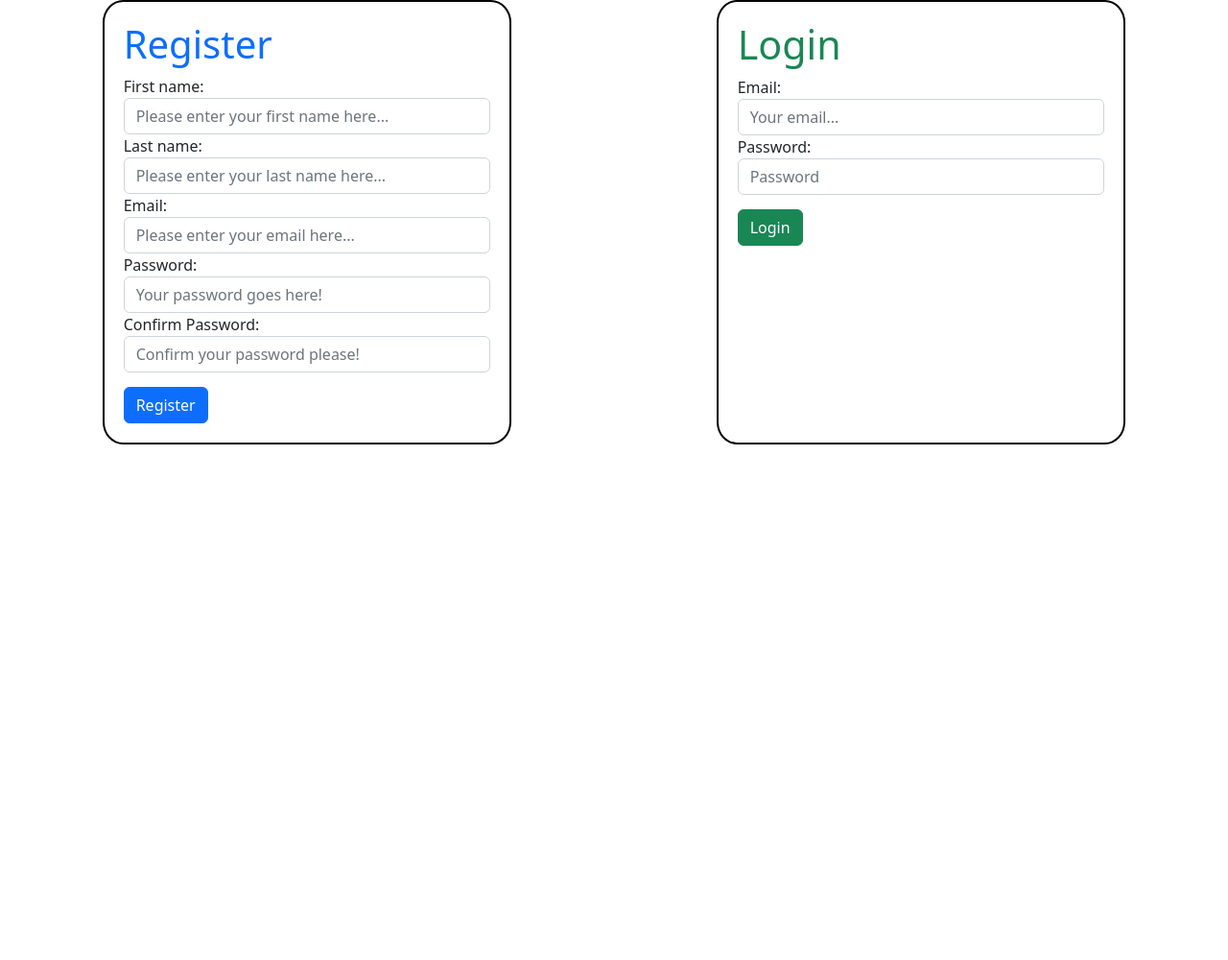
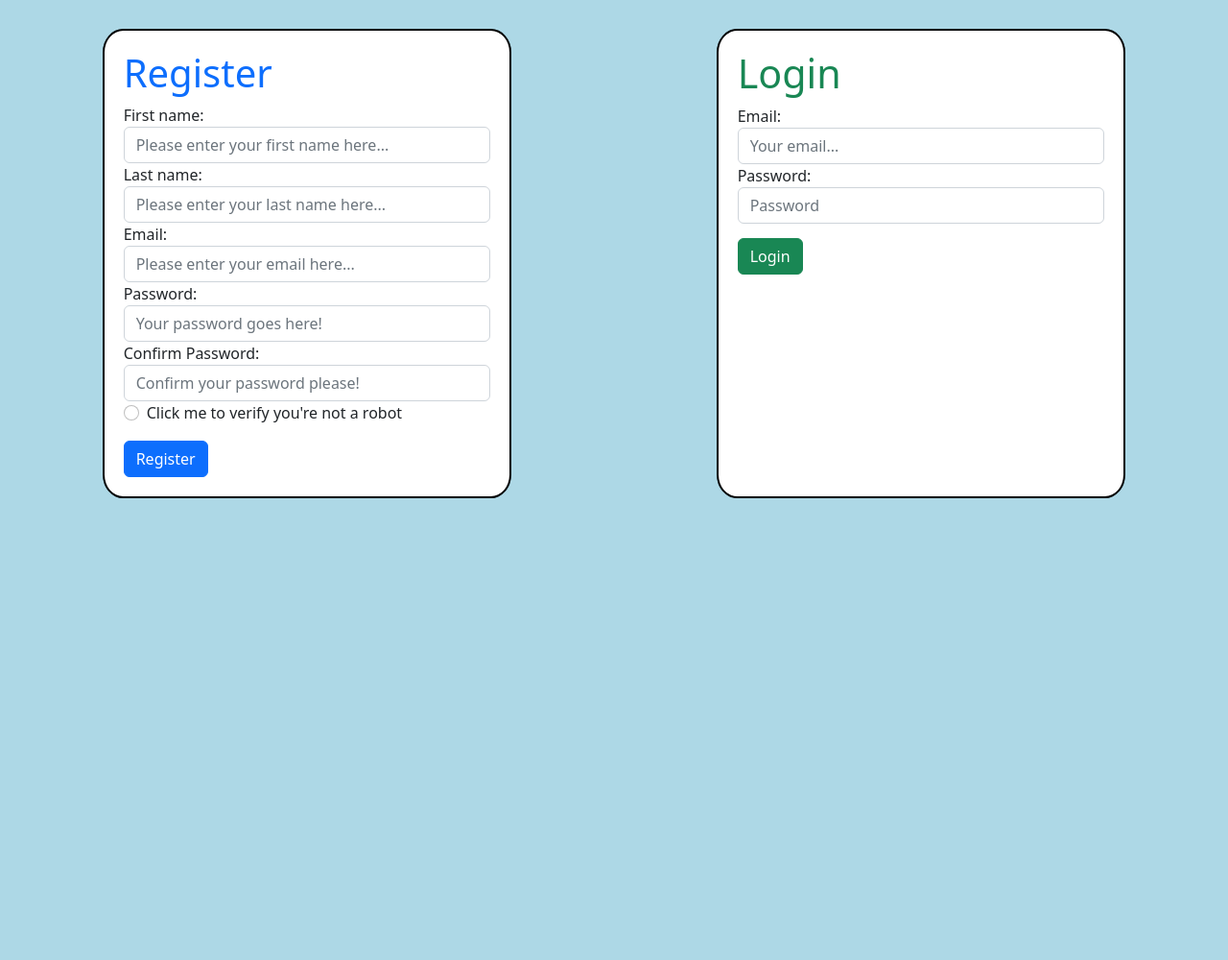
Before and after one commit to Steven-DeTeso/Login_Registration_Core, a Flask app: page / in a window 1280 px wide. Shown: the whole page at 96% size. Before the commit the page ends 463 px from the top, so only its background shows below. Run offline with Flask 2, Linux system fonts and the light colour scheme.

Commit message:
added more style and radio btn to register

```diff
--- a/flask_app/controllers/users.py
+++ b/flask_app/controllers/users.py
@@ -16,7 +16,7 @@ def f_register_user():
         'email': request.form.get('email'),
         'password': bcrypt.generate_password_hash(request.form.get('password'))
         }
-        User.save(data)
+        session['user_id'] = User.save(data)
         return redirect('/login/success')
     return redirect('/')
 
--- a/flask_app/models/user.py
+++ b/flask_app/models/user.py
@@ -1,4 +1,3 @@
-from pickle import FALSE
 from flask_app.config.mysqlconnection import connectToMySQL
 from flask import flash
 import re
@@ -42,6 +41,9 @@ class User:
         if form_data.get('password') != form_data.get('confirm_password'):
             flash('Passwords must match!', 'register')
             is_valid = False
+        if form_data.get('radio') != 'verified':
+            flash('Please verify you are not a robot!', 'register')
+            is_valid = False
         return is_valid
 
 
--- a/flask_app/static/style.css
+++ b/flask_app/static/style.css
@@ -10,9 +10,15 @@
     justify-content: space-evenly;
 }
 
+.container-fluid{
+    background-color: lightblue;
+    height: 1000px;
+}
+
 .register, .login{
+    margin-top: 30px;
     justify-content: space-between;
-    /* background-color: lightskyblue; */
+    background-color: white;
     padding: 20px;
     border: solid 2px black;
     border-radius: 5%;
--- a/flask_app/templates/index.html
+++ b/flask_app/templates/index.html
@@ -43,6 +43,11 @@
                         <label for="confirm_password">Confirm Password:</label>
                         <input type="password" name="confirm_password" class="form-control" placeholder="Confirm your password please!">
                     </div>
+                    <div class="form-check">
+                        <input class="form-check-input" type="radio" name="radio" id="exampleRadios1" value="verified">
+                        <input hidden="hidden" class="form-check-input" type="radio" name="radio" id="exampleRadios0" value="not_verified" checked>
+                        <label class="form-check-label" for="radio">Click me to verify you're not a robot</label>
+                    </div>
                     <button type="submit" class="btn btn-primary">Register</button>
                 </form>
             </div>
```
